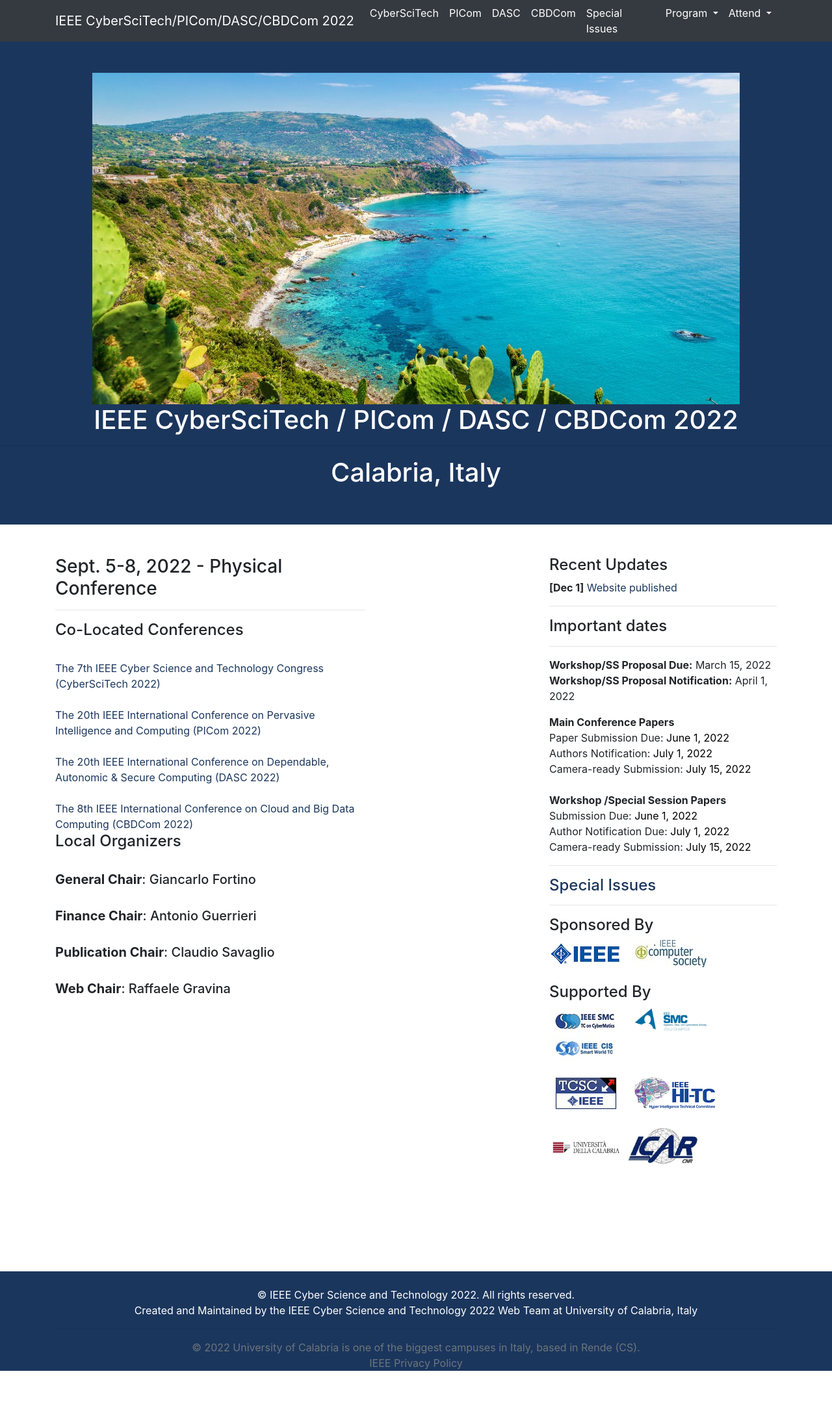
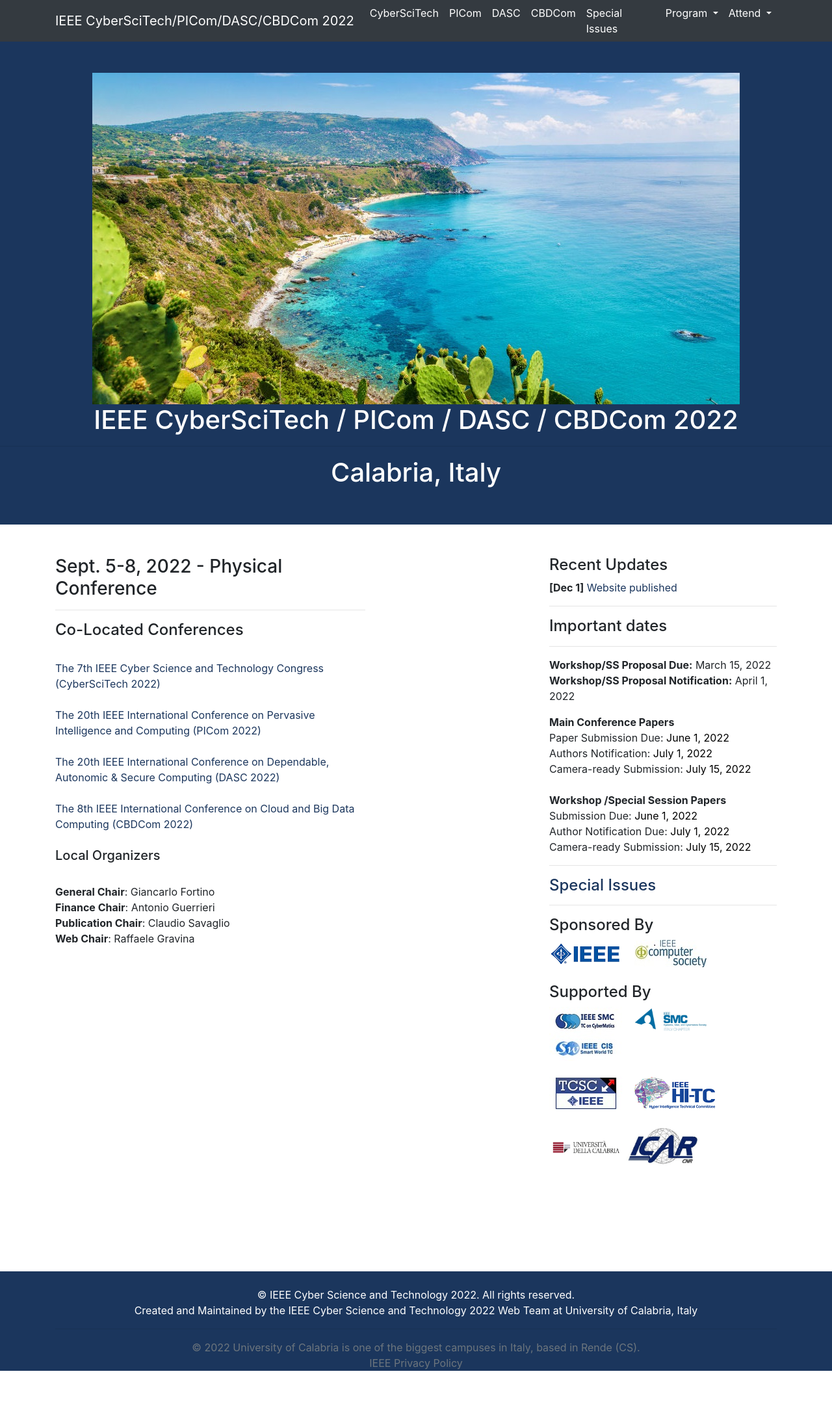
Before and after one commit to cyber-science/2022, a Jekyll site: the page built from index.html, in a window 1280 px wide. Shown: the whole page at 65% size. Built offline with Jekyll 4.4.1, drawn with Linux system fonts in a browser that asks for light colours; comment, search, counter and statistics services are not loaded.

Commit message:
fixed minor layout in home page

```diff
--- a/index.html
+++ b/index.html
@@ -23,15 +23,16 @@
     <br/><br><a href="http://cyber-science.org/2022/cbdcom/">The 8th IEEE International Conference on Cloud and Big Data Computing (CBDCom 2022)</a>
 
 	<br/>
-	<h4>Local Organizers</h4>
 	<br/>
-	<h5><b>General Chair</b>: Giancarlo Fortino</h5>
+	<h5>Local Organizers</h5>
 	<br/>
-	<h5><b>Finance Chair</b>: Antonio Guerrieri</h5>
+	<b>General Chair</b>: Giancarlo Fortino
 	<br/>
-	<h5><b>Publication Chair</b>: Claudio Savaglio</h5>
+	<b>Finance Chair</b>: Antonio Guerrieri
 	<br/>
-	<h5><b>Web Chair</b>: Raffaele Gravina</h5>
+	<b>Publication Chair</b>: Claudio Savaglio
+	<br/>
+	<b>Web Chair</b>: Raffaele Gravina
 
 
 
```
